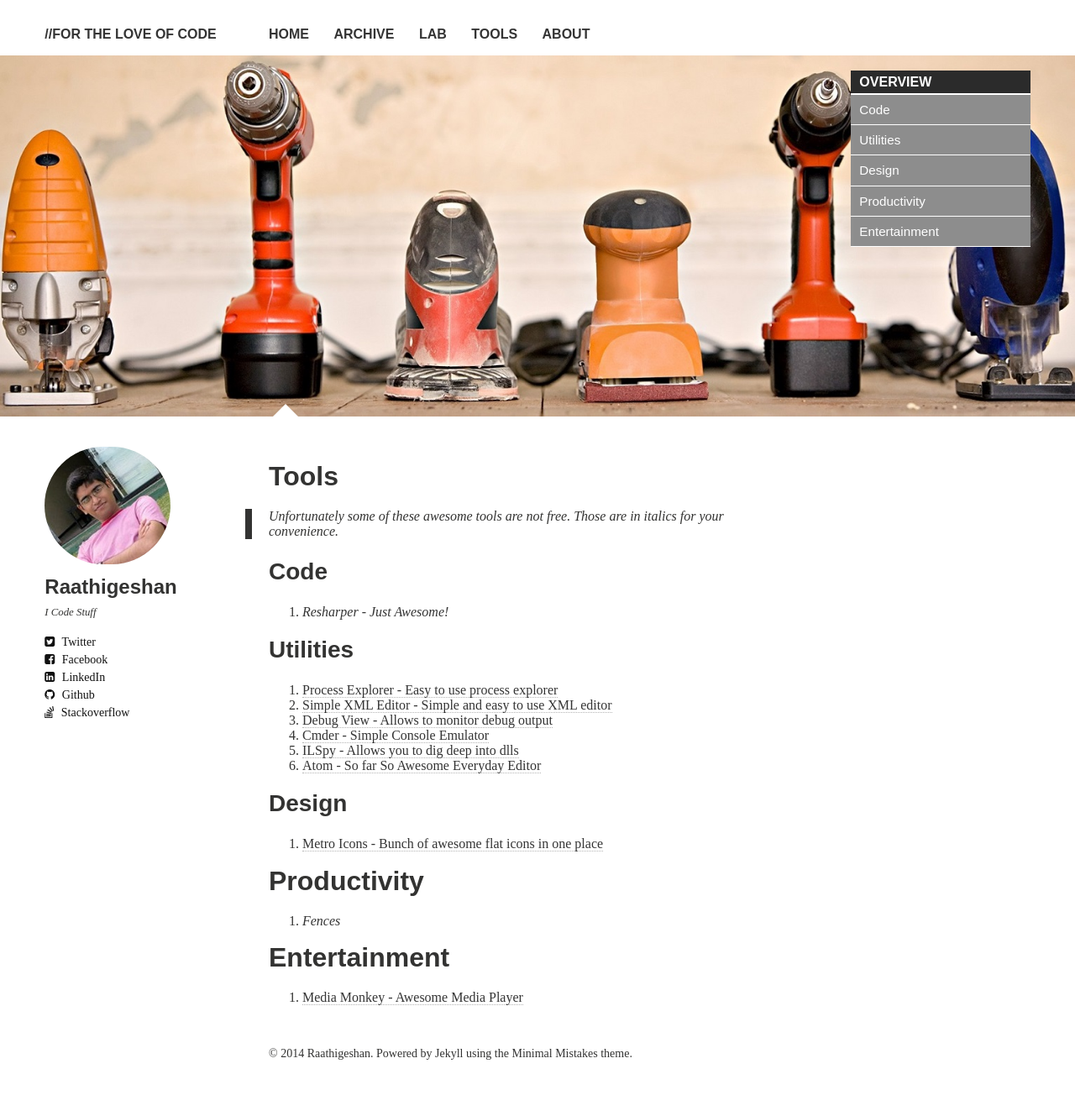
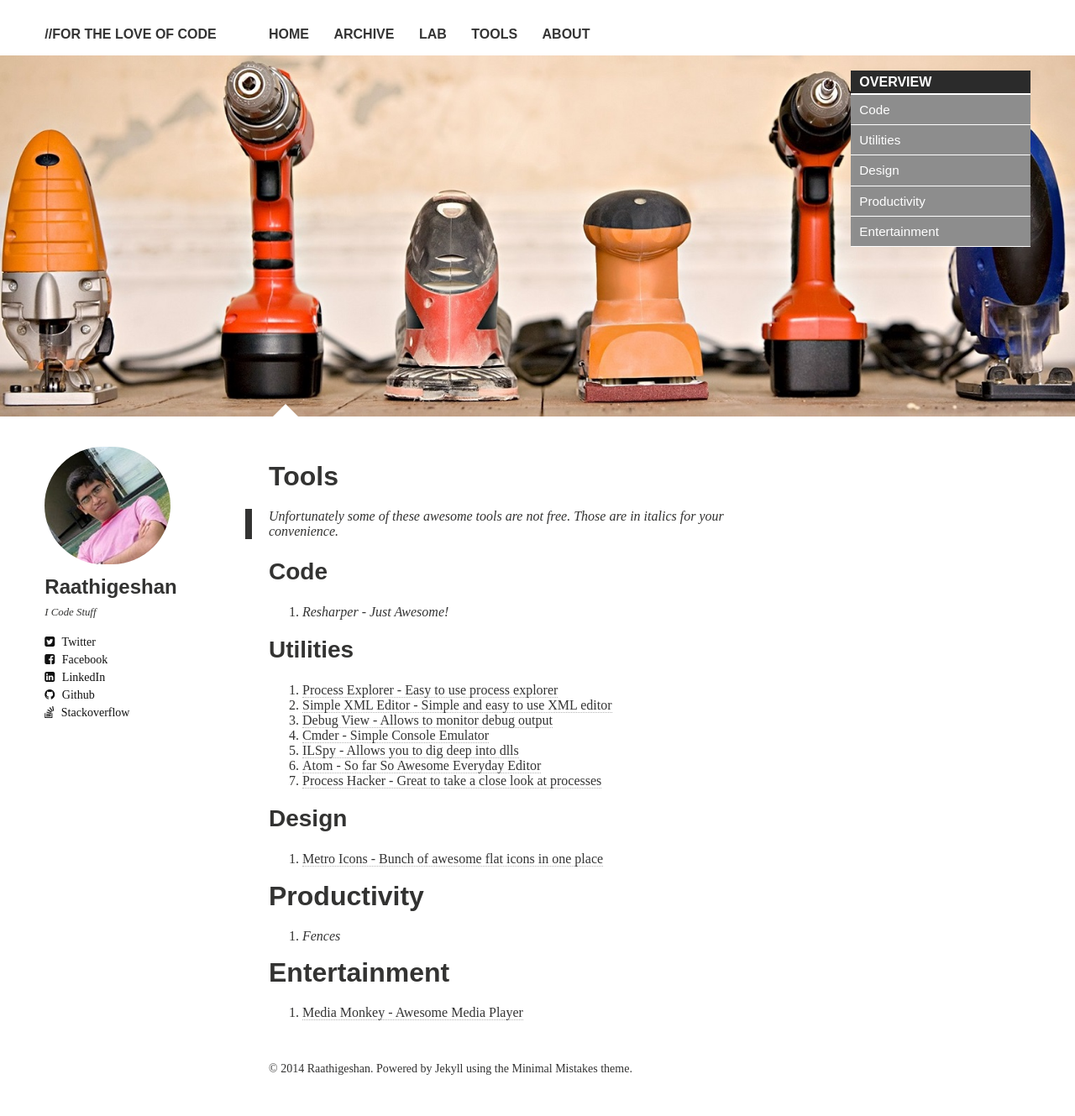
Before and after one commit to Raathigesh/Raathigesh.github.io, a Jekyll site: the page built from tools/index.md, in a window 1280 px wide. Shown: the whole page at 84% size. Built offline with Jekyll 4.4.1, drawn with Linux system fonts in a browser that asks for light colours; nearby versions of some CDN libraries; some web fonts are replaced.

Commit message:
Update to Tools

```diff
--- a/tools/index.md
+++ b/tools/index.md
@@ -30,6 +30,7 @@ image:
 4. [Cmder - Simple Console Emulator](http://bliker.github.io/cmder/)
 5. [ILSpy - Allows you to dig deep into dlls](http://ilspy.net/)
 6. [Atom - So far So Awesome Everyday Editor](http://atom.io/)
+7. [Process Hacker - Great to take a close look at processes](http://processhacker.sourceforge.net/)
 
 ##Design
 1. [Metro Icons - Bunch of awesome flat icons in one place](http://www.syncfusion.com/downloads/metrostudio)
```
